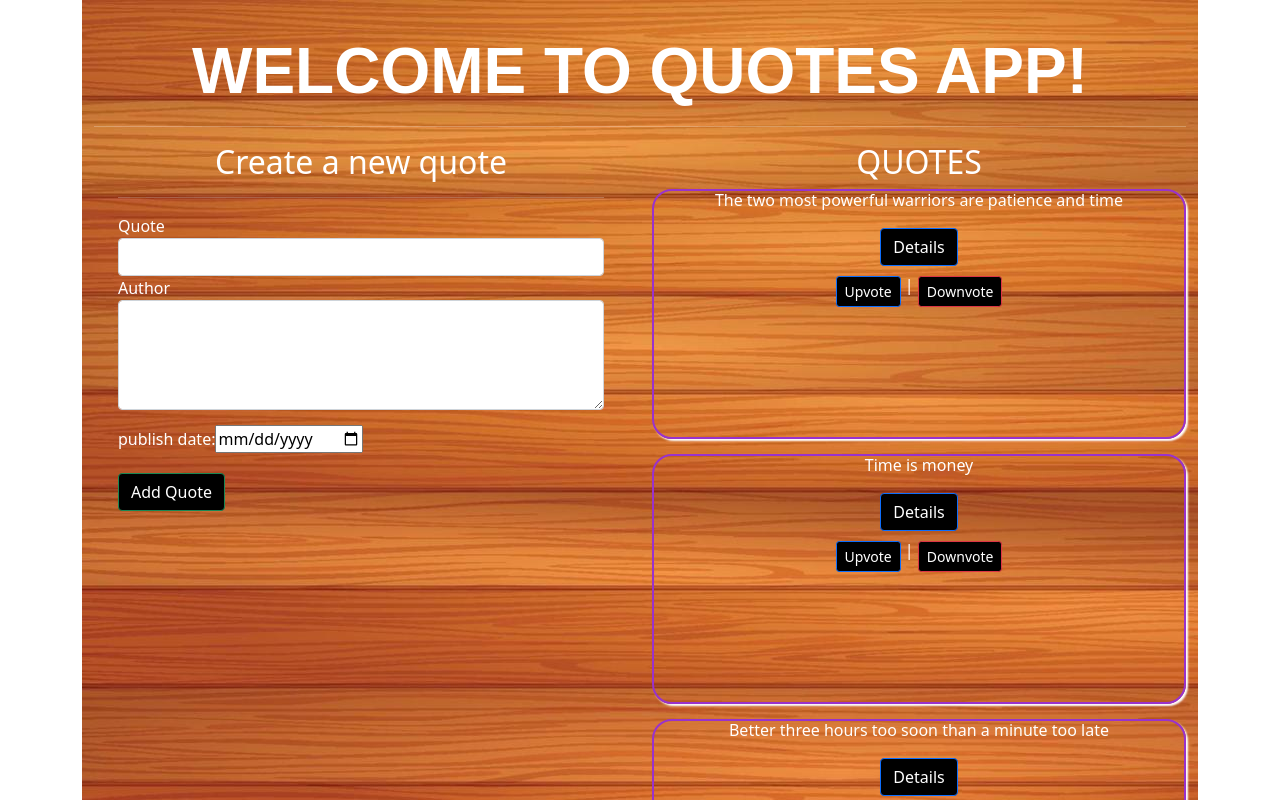
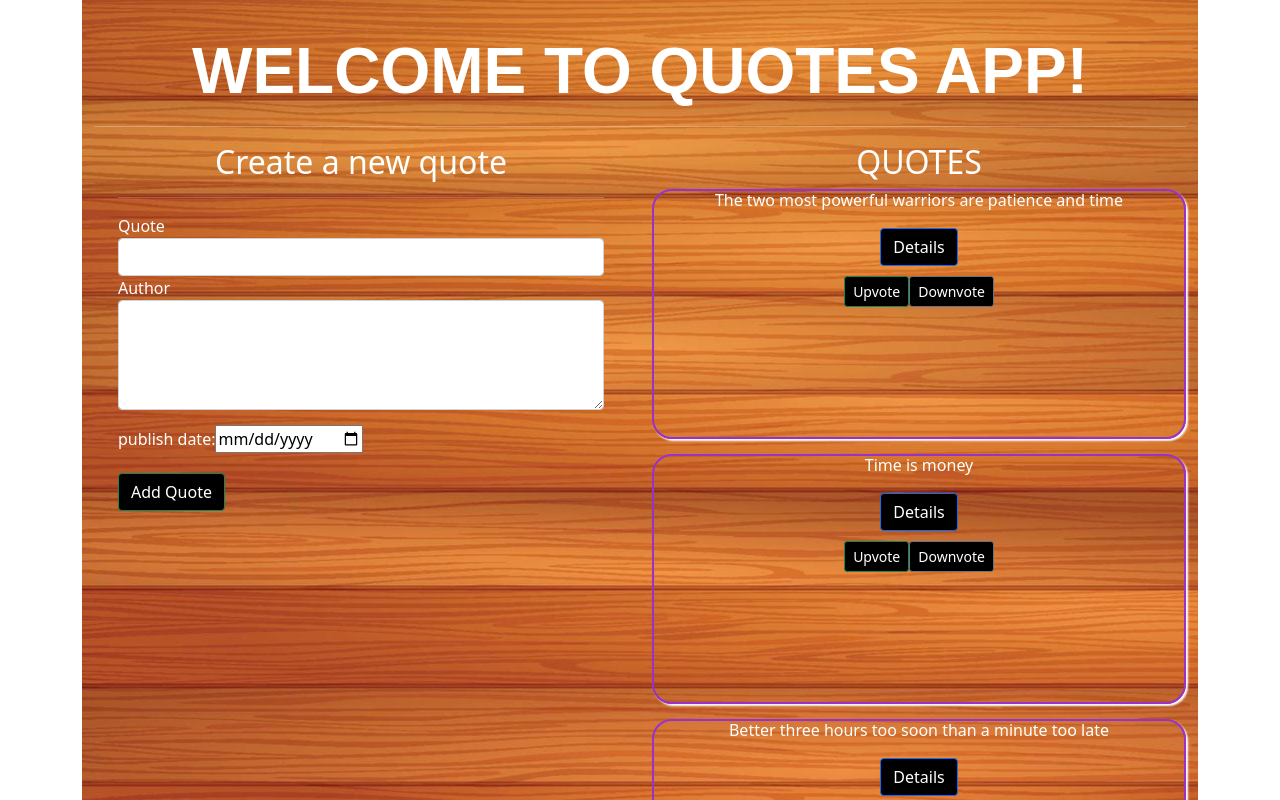
Before and after one commit to linetlucy-genchabe/Quotes-app, an Angular app: page / in a window 1280 px wide. Shown: the top 800 px of the page. Built offline with nearby package versions, Linux system fonts and the light colour scheme.

Commit message:
remove button

```diff
--- a/src/app/quotes/quotes.component.html
+++ b/src/app/quotes/quotes.component.html
@@ -20,14 +20,20 @@
                 </div>
 
                 <div *ngIf='quote.showDescription'>
+                    <span class="elapsed-duration">Published: {{quote.startDate|date}} ago.</span>
                     <app-quotes-detail [quote]='quote' (isComplete)='deleteQuote($event,i)'></app-quotes-detail>
                 </div>
-                <button class="btn btn-primary btn-sm" ng-click="incrementUp(member)">
-                    <span class="glyphicon glyphicon-arrow-up"></span> Upvote</button> | <button class="btn btn-danger btn-sm" ng-click="incrementDown(member)"><span class="glyphicon glyphicon-arrow-down"></span> Downvote</button>
+
+
+                <div class="quote-votes">
+                    <button class="upvote btn btn-success btn-sm" (click)='voteQuote(quote,0)'>Upvote</button>
+                    <button class="downvote btn btn-secondary btn-sm" (click)='voteQuote(quote,1)'>Downvote</button>
+                </div>
+
             </div>
 
         </div>
 
     </div>
-    <!-- <p *ngIf='quotes.length > 5'>You have too many goals</p> -->
+
 </div>
```
